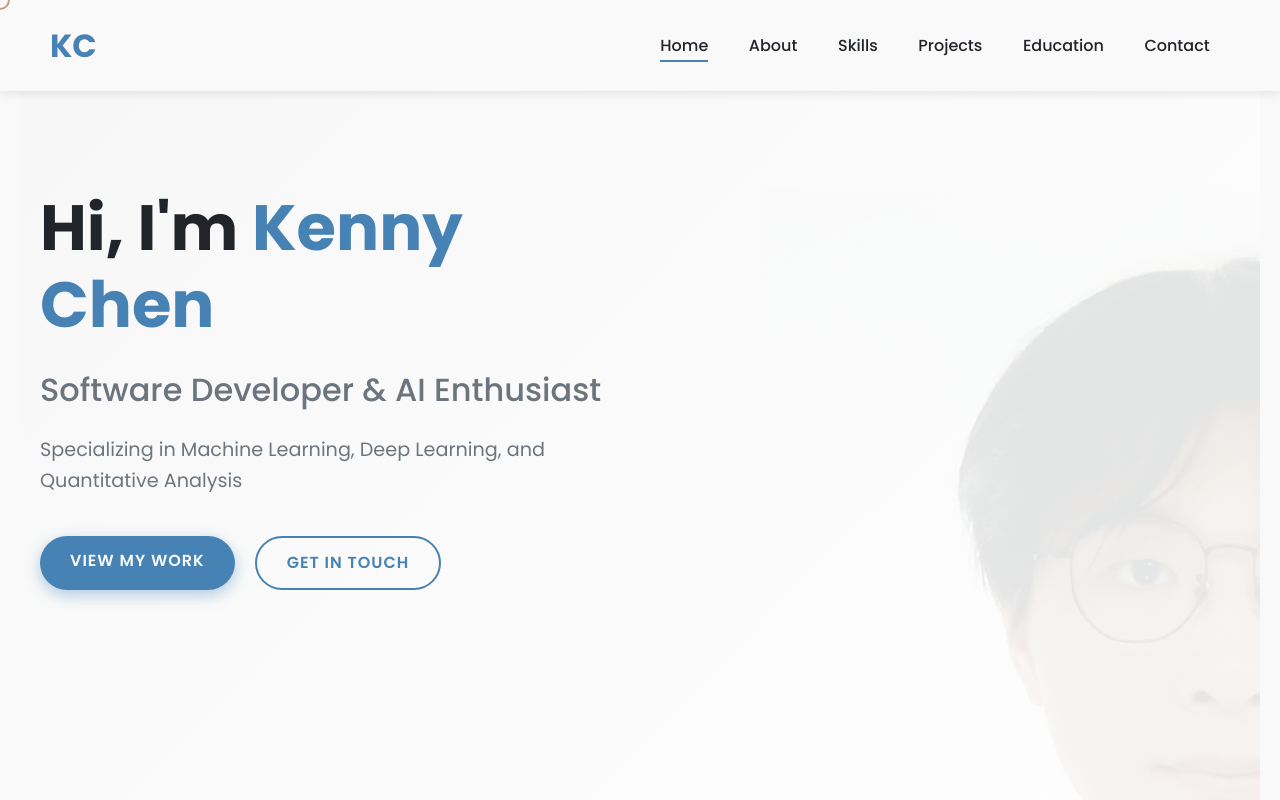
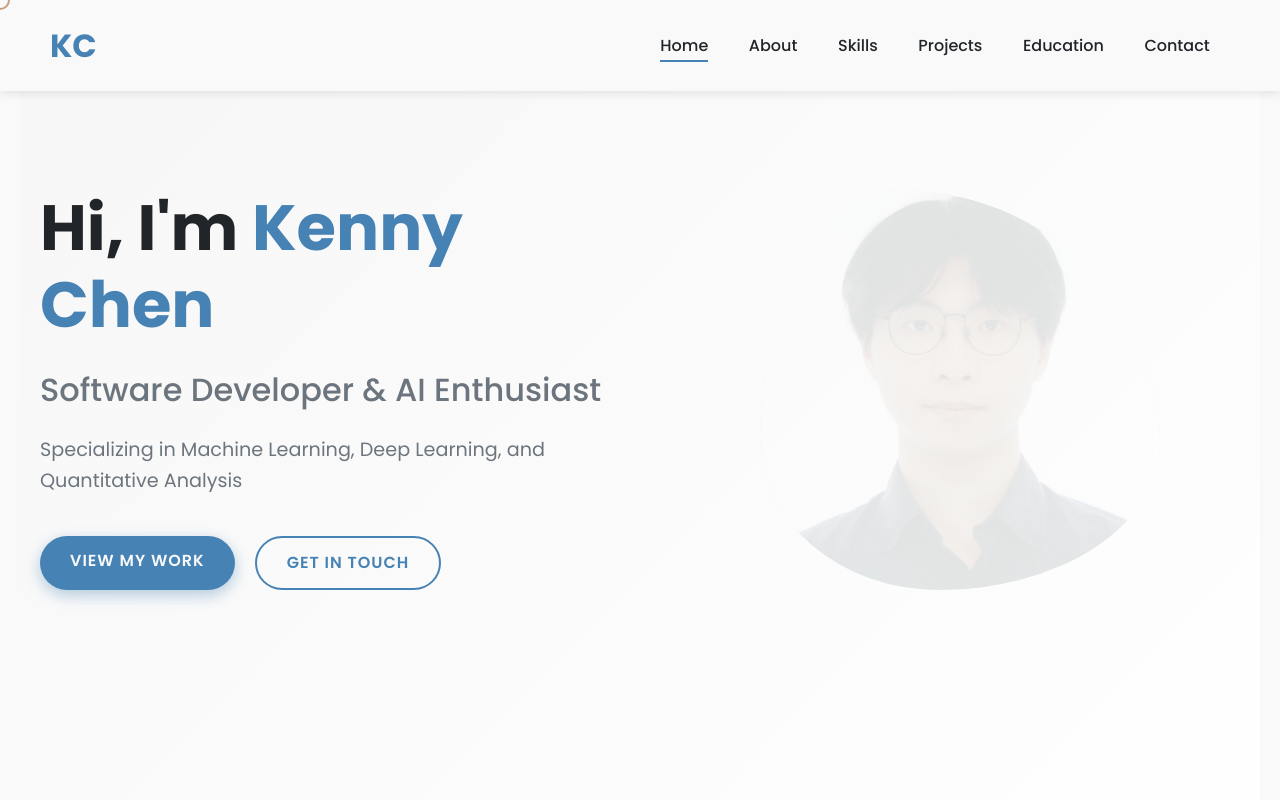
Before and after one commit to kenny1208/kenny1208.github.io, a plain HTML site: page index.html in a window 1280 px wide. Shown: the top 800 px of the page. Drawn offline with Linux system fonts and the light colour scheme.

Commit message:
fix picture

```diff
--- a/styles.css
+++ b/styles.css
@@ -266,10 +266,21 @@ section {
 .shape {
   width: 400px;
   height: 400px;
+  position: relative; /* 為了讓內部圖片能用 absolute */
   background: var(--primary-color);
   border-radius: 30% 70% 70% 30% / 30% 30% 70% 70%;
   animation: morphing 10s ease-in-out infinite;
   opacity: 0.1;
+  overflow: hidden; /* 這樣圖片才會被限制在 shape 裡面 */
+}
+
+.shape img {
+  position: absolute;
+  width: 100%;
+  height: 100%;
+  object-fit: cover; /* 保持比例並填滿容器 */
+  top: 0;
+  left: 0;
 }
 
 @keyframes morphing {
```
